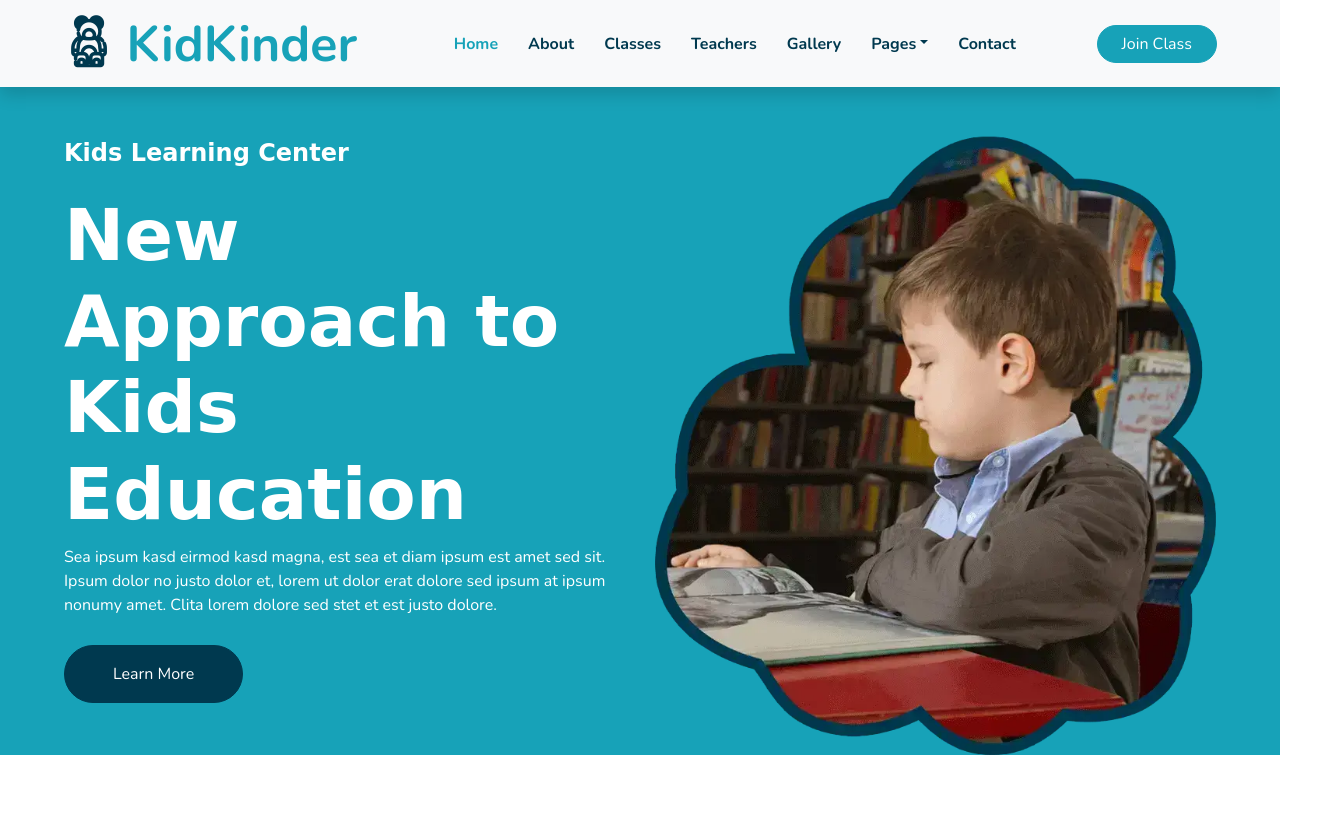
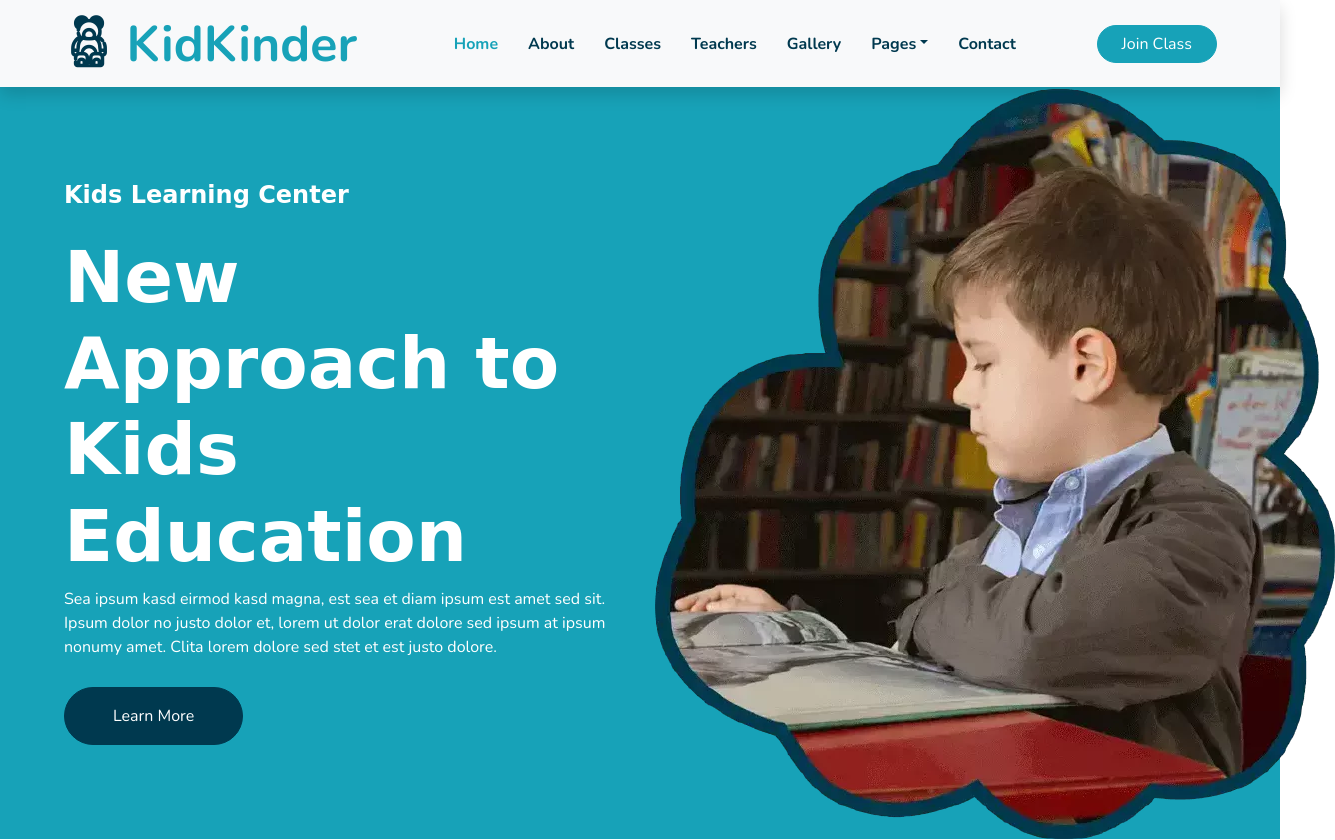
Before and after one commit to Prashant-502/website3, a website: page public/bannerPreload.html in a window 1280 px wide. Shown: the top 840 px of the page, 1335 px wide, since content can reach past the window. Drawn offline with Linux system fonts and the light colour scheme; files whose address does not match are found by name; a web font is replaced by a local one.

Commit message:
fetchpriority=high

```diff
--- a/public/bannerPreload.html
+++ b/public/bannerPreload.html
@@ -162,12 +162,12 @@
           <a href="" class="btn btn-secondary mt-1 py-3 px-5">Learn More</a>
         </div>
         <div class="col-lg-6 text-center text-lg-right">
-          <img class="img-fluid mt-5" fetchpriority="high" src="img/header.webp" alt="" />
-          <!-- <picture>
+          <!-- <img class="img-fluid mt-5" src="img/header.webp" alt="" /> -->
+          <picture>
             <source media="(min-width:650px)" height="752px" width="680px" srcset="img/header-desktop.webp">
             <source media="(min-width:360px)" height="363px" width="328px" srcset="img/header-mob.webp">
-            <img src="img/header-desktop.webp" alt="banner" height="auto" width="auto">
-          </picture> -->
+            <img src="img/header-desktop.webp" fetchpriority="high" alt="banner" height="auto" width="auto">
+          </picture>
         </div>
       </div>
     </div>
```
